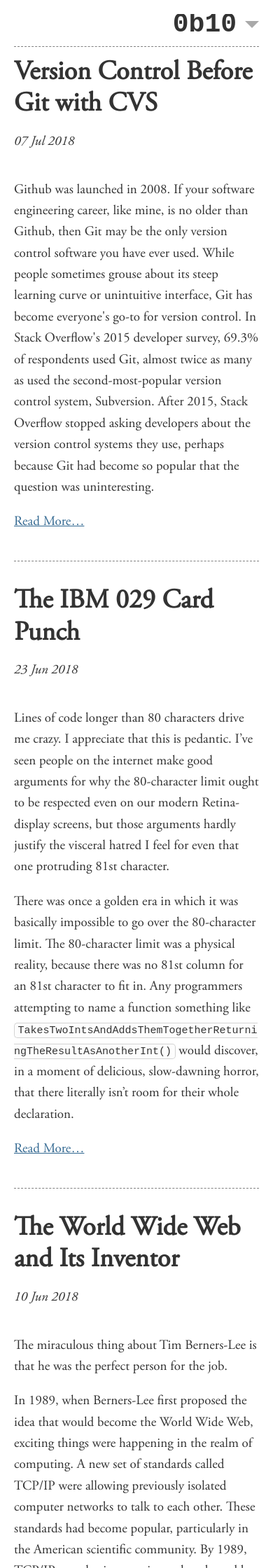
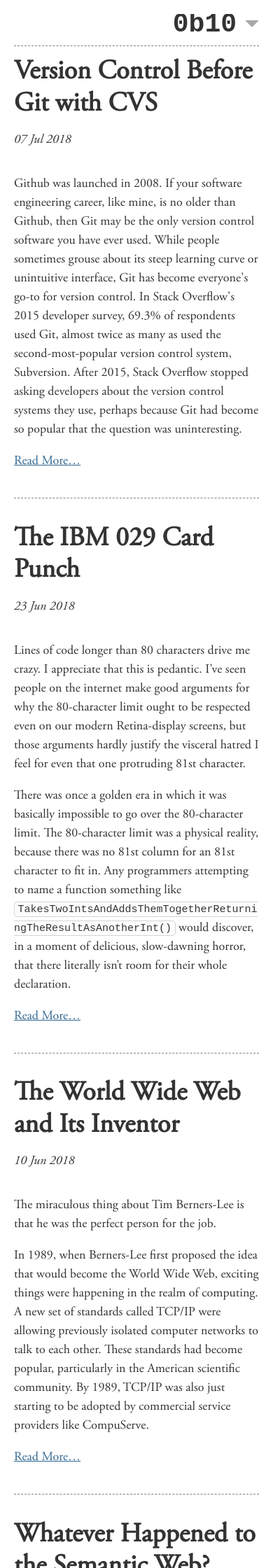
Before and after one commit to sinclairtarget/sinclairtarget.github.io, a Jekyll site: the page built from index.html, in a window 390 px wide. Shown: the top 2240 px of the page at 70% size. Built offline with Jekyll 4.4.1, drawn with Linux system fonts in a browser that asks for light colours.

Commit message:
Smaller font and line height on mobile.

```diff
--- a/css/main.scss
+++ b/css/main.scss
@@ -11,12 +11,22 @@ html, body {
 
 body {
     font-family: 'AdobeGaramond', serif;
-    font-size: 1.9rem;
+    font-size: 1.8rem;
     color: $font-color;
 }
 
 p, li {
-    line-height: 1.6;
+    line-height: 1.5;
+}
+
+@media (min-width: $main-with-header-extent) {
+    body {
+        font-size: 1.9rem;
+    }
+
+    p, li {
+        line-height: 1.6;
+    }
 }
 
 // Punch card post has really long inline code block
```
